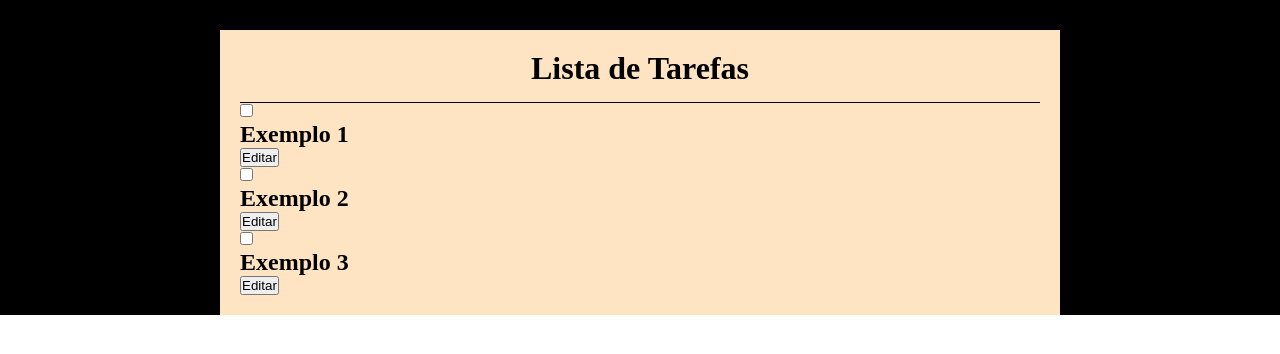
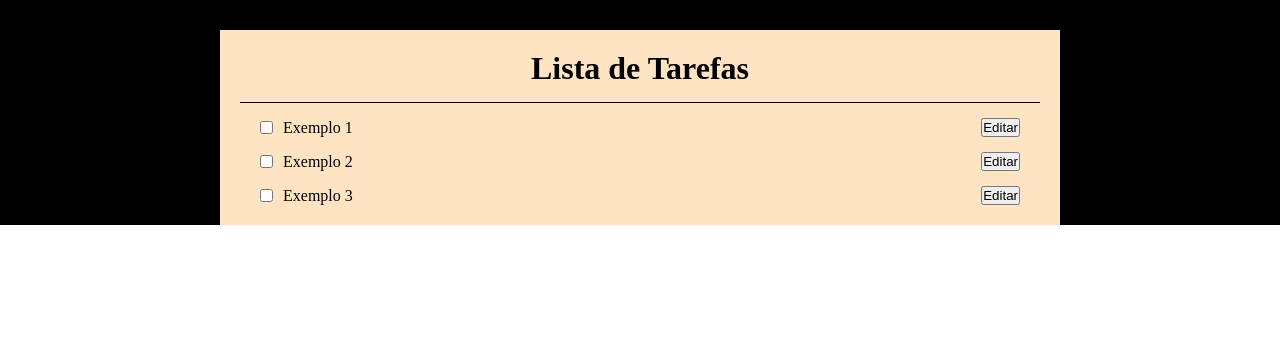
Before and after one commit to lucaskahlil/TesteOitava, a React (Create React App) app: page / in a window 1280 px wide. Shown: the top 354 px of the page. Built offline with nearby package versions, Linux system fonts and the light colour scheme.

Commit message:
style:  implement style CardTarefa

```diff
--- a/src/components/CardTarefa/CardTarefa.tsx
+++ b/src/components/CardTarefa/CardTarefa.tsx
@@ -1,24 +1,26 @@
-import React from 'react'
-import { useState } from 'react'
-import { TarefaPayload } from '../../utils/types/request'
+import React from "react";
+import { BtnEdit, CardItem, CheckContainer } from "./style";
+import { useState } from "react";
+import { TarefaPayload } from "../../utils/types/request";
 
 interface CardTarefaProps {
-  tarefa: TarefaPayload
+  tarefa: TarefaPayload;
 }
 
 export default function CardTarefa({ tarefa }: CardTarefaProps) {
   const [isCheck, setIsCheck] = useState(tarefa.done);
 
-
   return (
-    <div>
-      <input
-        type="checkbox"
-        checked={isCheck}
-        onChange={e => setIsCheck(e.target.checked)}
-      />
-      <h2>{tarefa.name}</h2>
-      <button>Editar</button>
-    </div>
-  )
+    <CardItem>
+      <CheckContainer>
+        <input
+          type="checkbox"
+          checked={isCheck}
+          onChange={(e) => setIsCheck(e.target.checked)}
+        />
+        <label>{tarefa.name}</label>
+      </CheckContainer>
+      <BtnEdit>Editar</BtnEdit>
+    </CardItem>
+  );
 }
--- /dev/null
+++ b/src/components/CardTarefa/style.ts
@@ -0,0 +1,23 @@
+import styled from "styled-components";
+
+export const CardItem = styled.div`
+    display: flex;
+    justify-content: space-between  ;
+    margin-top: 15px;
+`
+
+export const CheckContainer = styled.div`
+    display: flex;
+    align-items: center;
+    justify-content: center;
+    gap: 10px;
+    margin-left: 20px;
+`
+
+export const BtnEdit = styled.button`
+    margin-right: 20px;
+`
+
+export const CheckBox = styled.input`
+
+`
```
